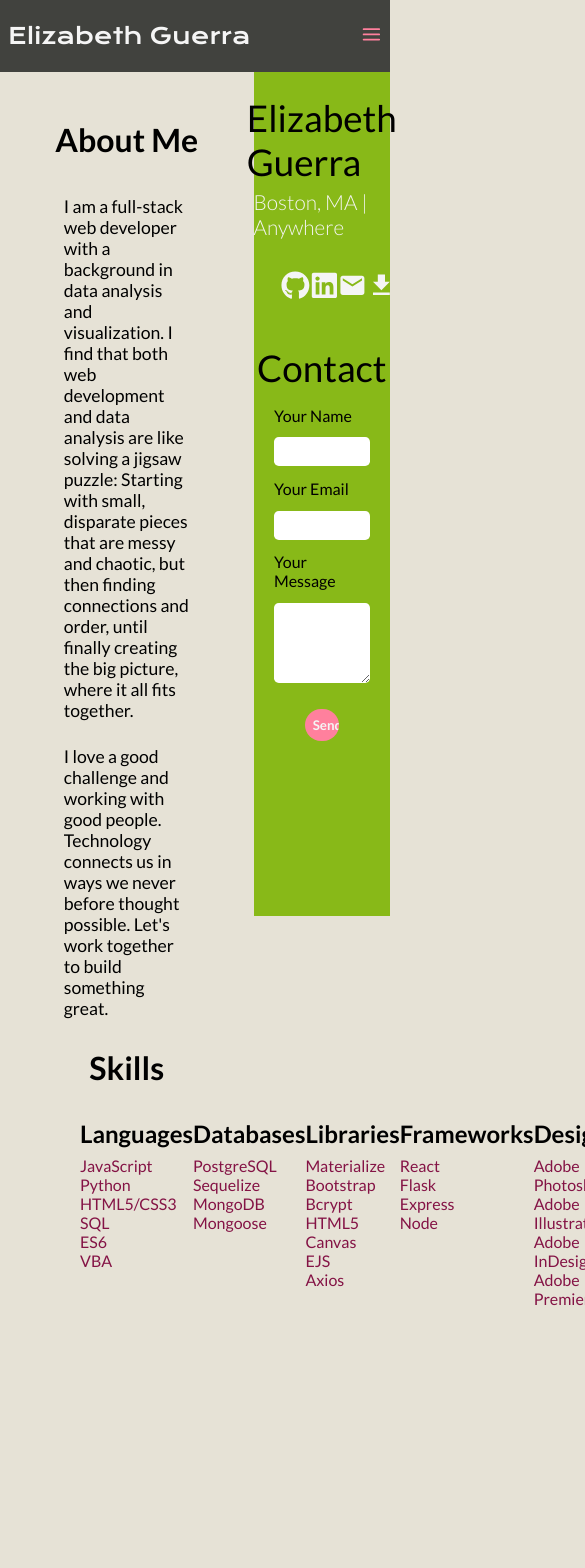
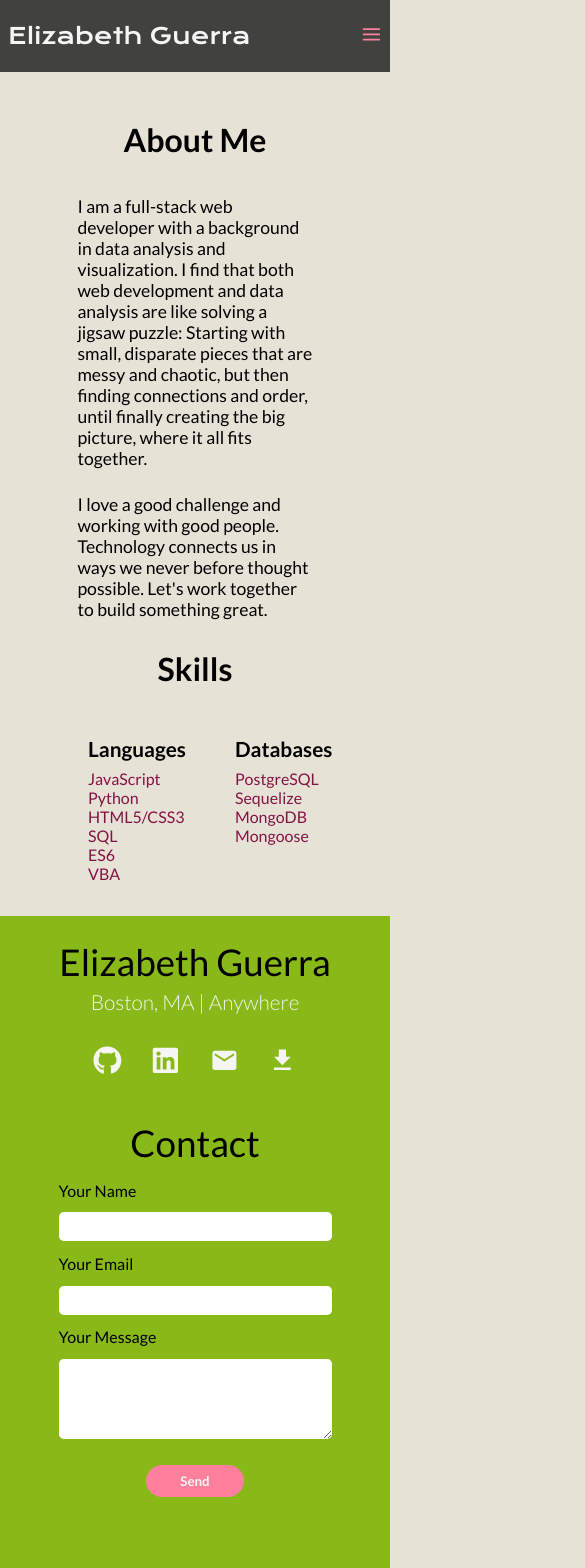
Before and after one commit to ecguerra/Portfolio, a React (Create React App) app: page /about in a window 390 px wide. Shown: the top 1568 px of the page, 585 px wide, since content can reach past the window. Before the commit the page ends 1364 px from the top, so only its background shows below. Built offline with nearby package versions, Linux system fonts and the light colour scheme.

Commit message:
skills are mobile-friendly

```diff
--- a/src/css/About.css
+++ b/src/css/About.css
@@ -53,3 +53,18 @@
     margin: 0.3rem 0 2rem 0;
     color: var(--neutral-pop);
 }
+
+@media (max-width: 860px) {
+    .split-container {
+        display: flex;
+        flex-direction: column;
+    }
+
+    .left {
+        width: 100%;
+    }
+
+    .right {
+        width: 100%;
+    }
+}
--- a/src/css/Skills.css
+++ b/src/css/Skills.css
@@ -20,3 +20,25 @@
     margin: 0.5rem 0;
     color: var(--main);
 }
+
+@media (max-width: 860px) {
+    .skills-container {
+        padding: 1rem;
+    }
+
+    .list-container {
+        display: flex;
+        flex-wrap: wrap;
+        justify-content: space-between;
+        margin: 2rem 0 2rem 5rem;
+    }
+
+    h2 {
+        font-size: 1.3rem;
+    }
+
+    .skill-list {
+        width: 50%;
+        margin: 1rem 0;
+    }
+}
```
